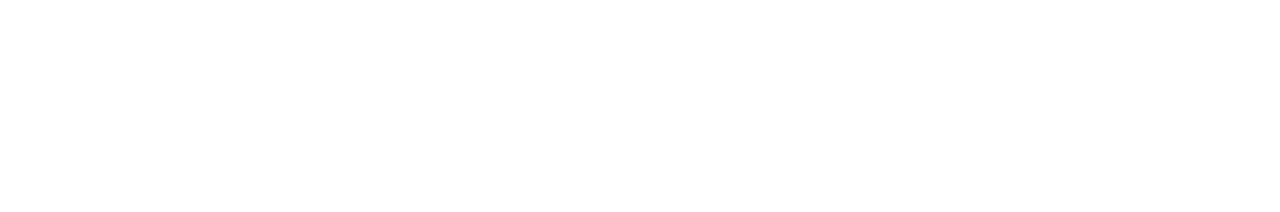
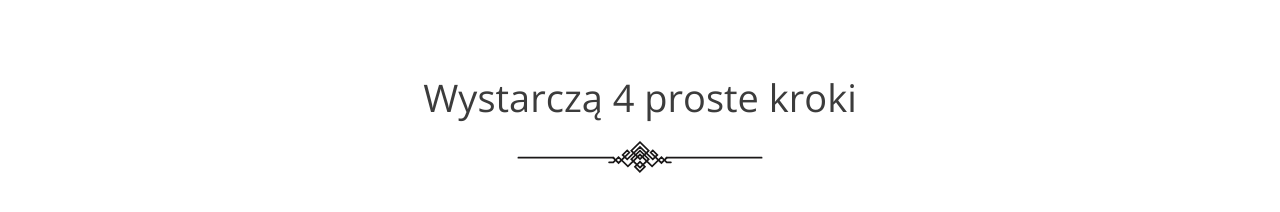
Before and after one commit to ikurowski/oddaj-rzeczy, a React (Create React App) app: page / in a window 1280 px wide. Shown: the part 1298-1510 px from the top of the page. Before the commit the page ends 1312 px from the top, so only its background shows below. Built offline with nearby package versions, Linux system fonts and the light colour scheme.

Commit message:
HomeSimpleSteps done

```diff
--- a/src/components/Home/HomeSimpleSteps.jsx
+++ b/src/components/Home/HomeSimpleSteps.jsx
@@ -1,9 +1,10 @@
 import React from 'react';
+import DecorationTitle from '../DecorationTitle';
 
 export default function HomeSimpleSteps() {
   return (
-    <>
-
-    </>
+    <section className="simple-steps">
+      <DecorationTitle firstText="Wystarczą 4 proste kroki" />
+    </section>
   );
 }
```
